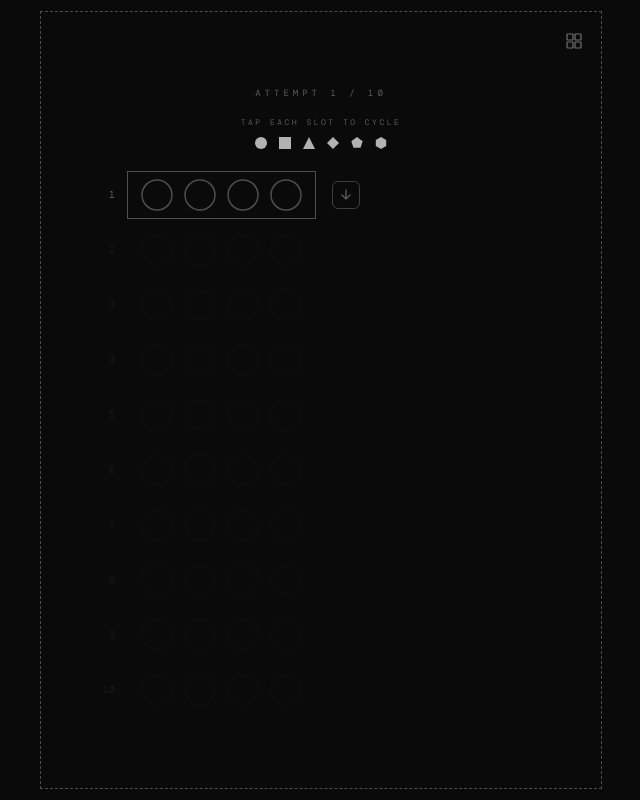
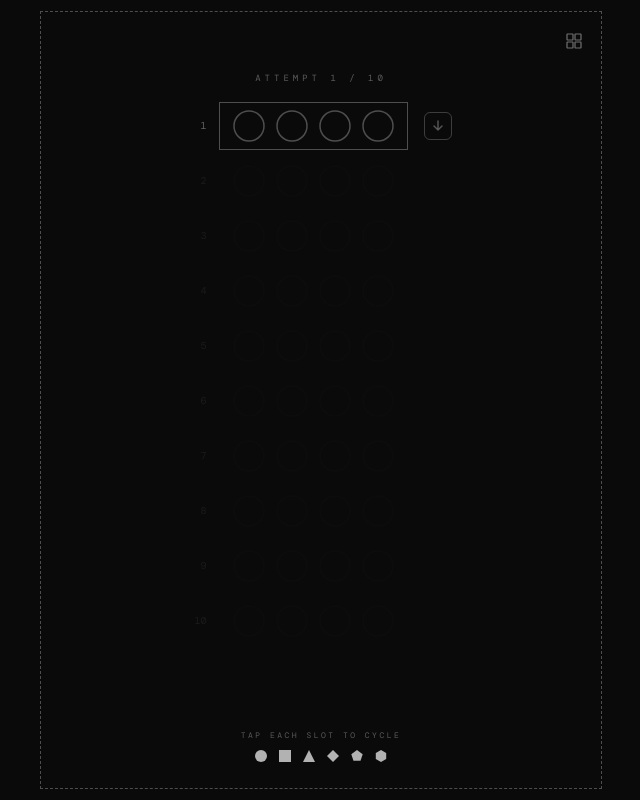
Before and after one commit to mad4j/mgames, a React (Vite) app: page /#/mastermind in a window 1280 px wide. Both pictures are taken after a click on the button "PLAY". Shown: the whole page, without its empty margins (319-959 px from the left). Built offline with nearby package versions, Linux system fonts and the light colour scheme; a web font is replaced by a local one.

Commit message:
fix(mastermind): center game content and move tap hint to bottom
Agent-Logs-Url: https://github.com/mad4j/mgames/sessions/39caf735-4860-4cc6-a066-b84c16e11cc0

Co-authored-by: mad4j <1510799+mad4j@users.noreply.github.com>

```diff
--- a/games/mastermind-game.jsx
+++ b/games/mastermind-game.jsx
@@ -7,7 +7,6 @@ const NUM_SHAPES   = 6;
 const MAX_ATTEMPTS = 10;
 const ROW_INDEX_WIDTH = 20;
 const FEEDBACK_COL_WIDTH = 36;
-const BOARD_CENTER_SHIFT = (FEEDBACK_COL_WIDTH - ROW_INDEX_WIDTH) / 2;
 const SHAPE_DIAMOND_INDEX = 3;
 const HUB_ICON_SLOT_SCALE = 0.4;
 const HUB_ICON_GAP_SCALE = 0.06;
@@ -464,9 +463,9 @@ export default function MastermindGame() {
         style={{
           display:       "flex",
           flexDirection: "column",
+          alignItems:    "center",
           gap:           7,
           width:         "100%",
-          transform:     `translateX(${BOARD_CENTER_SHIFT}px)`,
         }}
       >
         {Array(MAX_ATTEMPTS)
@@ -576,6 +575,36 @@ export default function MastermindGame() {
         <rect x="10" y="10" width="6" height="6" rx="0.5" stroke="currentColor" strokeWidth="1.2" fill="none" />
       </svg>
     </button>
+  );
+
+  const TapSequenceHint = () => (
+    <div
+      style={{
+        display:       "flex",
+        flexDirection: "column",
+        alignItems:    "center",
+        gap:           8,
+      }}
+    >
+      <div
+        style={{
+          color:         C_MAIN,
+          fontSize:      8,
+          letterSpacing: 2.5,
+          opacity:       0.34,
+          textTransform: "uppercase",
+        }}
+      >
+        Tap each slot to cycle
+      </div>
+      <div style={{ display: "flex", gap: 8, opacity: 0.72 }}>
+        {Array.from({ length: NUM_SHAPES }, (_, i) => (
+          <svg key={i} width={16} height={16} viewBox="0 0 16 16">
+            <ShapeElement index={i} cx={8} cy={8} r={6} fill={C_MAIN} />
+          </svg>
+        ))}
+      </div>
+    </div>
   );
 
   /* ══════════════════════════════════════════════════════ */
@@ -725,13 +754,16 @@ export default function MastermindGame() {
             style={{
               display:       "flex",
               flexDirection: "column",
+              justifyContent: "center",
               alignItems:    "center",
               gap:           18,
               animation:     "fadeIn 0.4s ease",
               width:         "100%",
+              height:        "100%",
               maxWidth:      500,
-               padding:       "0 16px",
+              padding:       "0 16px 84px",
               boxSizing:     "border-box",
+              position:      "relative",
             }}
           >
             {/* attempt counter */}
@@ -747,38 +779,10 @@ export default function MastermindGame() {
               attempt {game.guesses.length + 1} / {MAX_ATTEMPTS}
             </div>
 
-            {/* one-hand interaction hints */}
-            <div
-              style={{
-                display:       "flex",
-                flexDirection: "column",
-                alignItems:    "center",
-                gap:           8,
-                marginBottom:  2,
-              }}
-            >
-              <div
-                style={{
-                  color:         C_MAIN,
-                  fontSize:      8,
-                  letterSpacing: 2.5,
-                  opacity:       0.34,
-                  textTransform: "uppercase",
-                }}
-              >
-                Tap each slot to cycle
+            <Board />
+            <div style={{ position: "absolute", bottom: 24 }}>
+              <TapSequenceHint />
             </div>
-              <div style={{ display: "flex", gap: 8, opacity: 0.72 }}>
-                {Array.from({ length: NUM_SHAPES }, (_, i) => (
-                  <svg key={i} width={16} height={16} viewBox="0 0 16 16">
-                    <ShapeElement index={i} cx={8} cy={8} r={6} fill={C_MAIN} />
-                  </svg>
-                ))}
-              </div>
-            </div>
-
-            <Board />
-
           </div>
         )}
 
```
Lines whose indentation alone changed are shown as unchanged.
